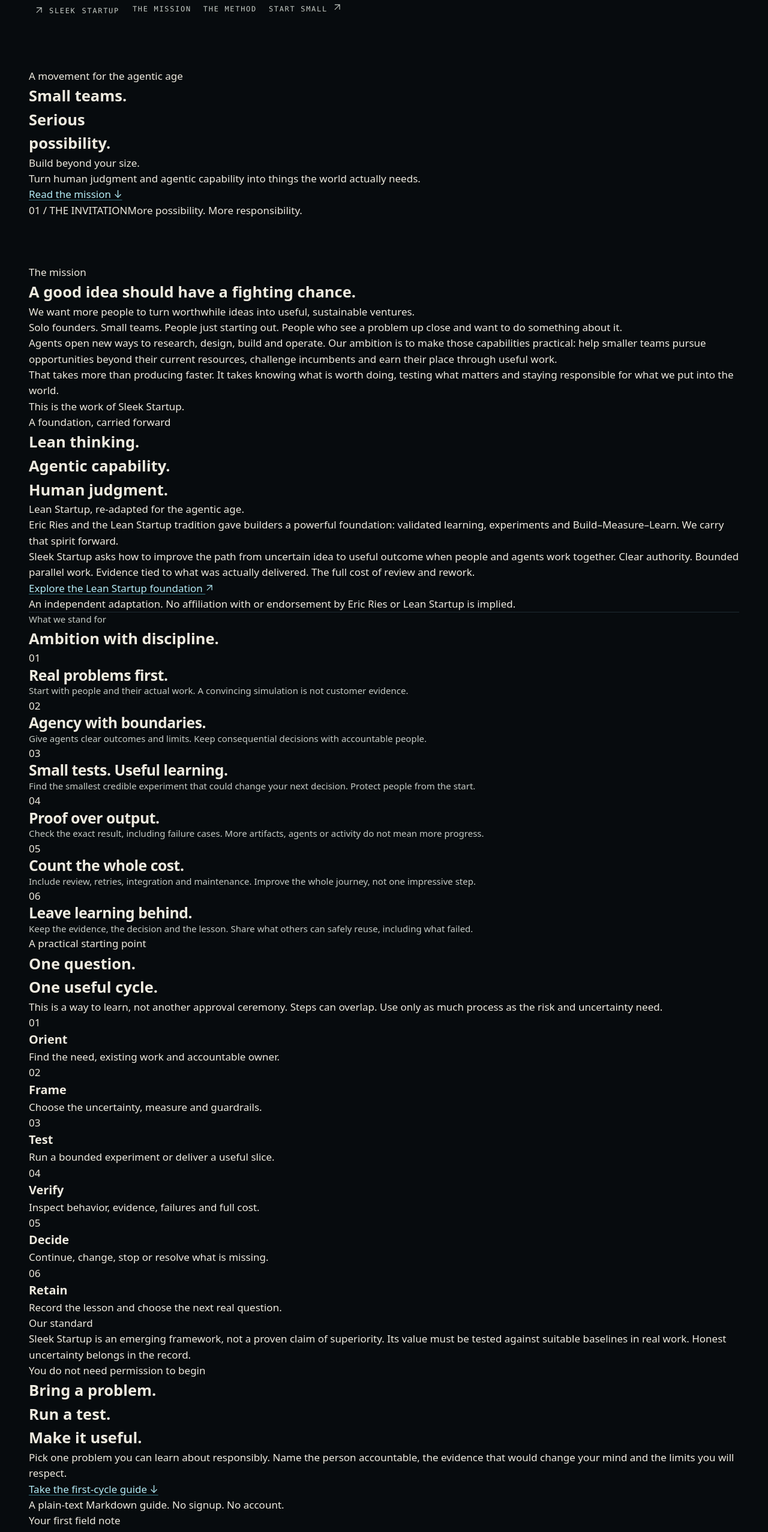
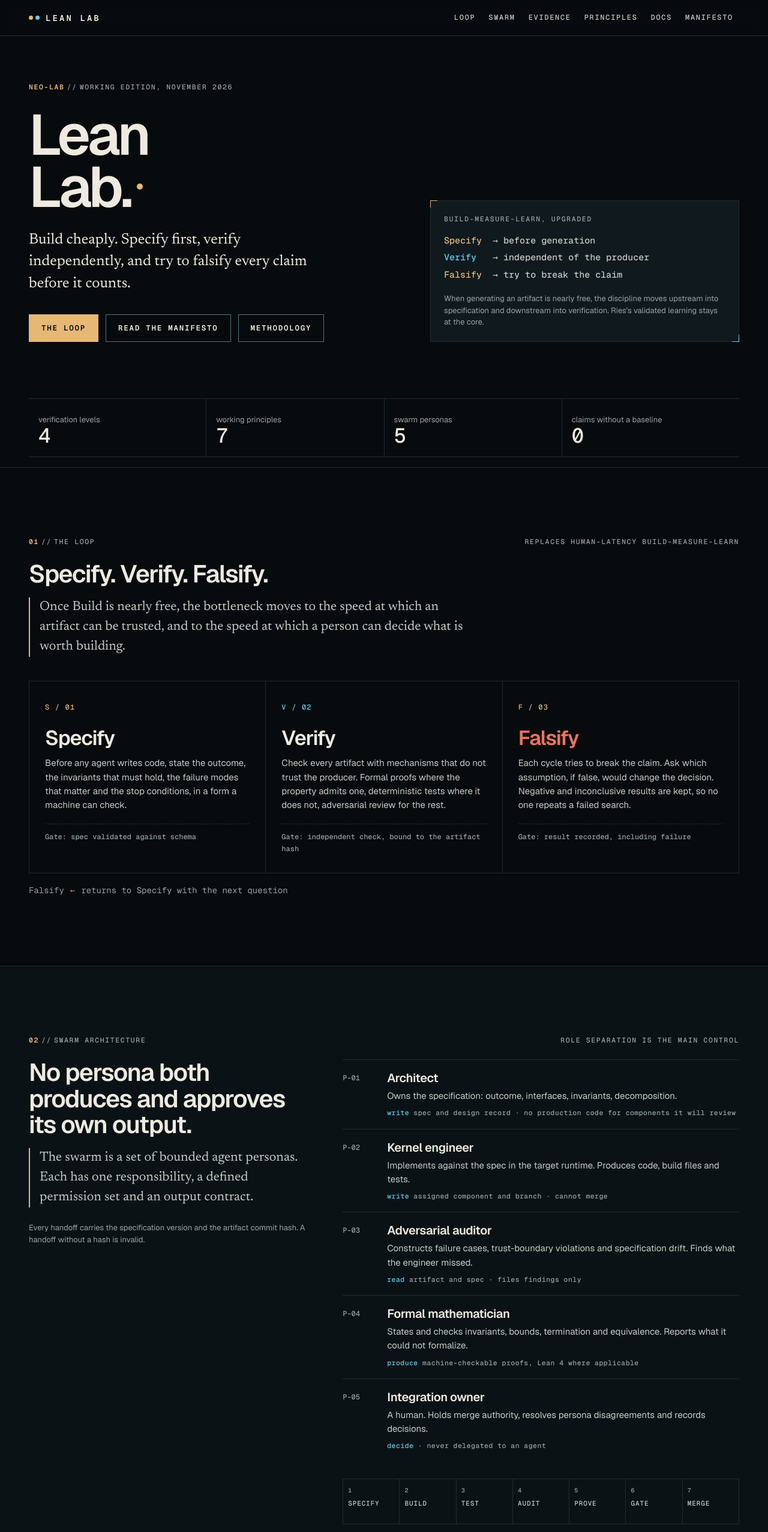
Before and after one commit to aska-digital/lean-lab, a plain HTML site: page site/index.html in a window 1280 px wide. Shown: the top 2554 px of the page at 60% size. Drawn offline with nearby package versions, Linux system fonts and the light colour scheme.

Commit message:
site: rebuild home page as Lean Lab; Specify-Verify-Falsify loop, swarm architecture, verification ladder

```diff
--- a/site/index.html
+++ b/site/index.html
@@ -1,24 +1,179 @@
 <!doctype html>
 <html lang="en">
 <head>
-<meta charset="utf-8"><meta name="viewport" content="width=device-width, initial-scale=1">
-<title>Sleek Startup · Build beyond your size</title>
-<meta name="description" content="A movement for founders and small teams building with agents. Lean Startup, re-adapted for the agentic age: real problems, bounded experiments, useful outcomes.">
-<meta name="theme-color" content="#f4f1e9">
-<meta property="og:title" content="Sleek Startup · Build beyond your size"><meta property="og:description" content="Small teams. Serious possibility. A movement to turn agentic capability into useful, responsible outcomes."><meta property="og:type" content="website">
-<link rel="icon" href="favicon.svg" type="image/svg+xml"><link rel="stylesheet" href="styles.css">
+<meta charset="utf-8">
+<meta name="viewport" content="width=device-width, initial-scale=1">
+<title>Lean Lab · Specify, verify, falsify</title>
+<meta name="description" content="Lean Lab is the Neo-Lab doctrine for small teams building with agents: Specify, Verify, Falsify, with formal proof as the strongest evidence. Working edition for review.">
+<meta name="theme-color" content="#070b0e">
+<meta property="og:type" content="website">
+<meta property="og:title" content="Lean Lab · Specify, verify, falsify">
+<meta property="og:description" content="A Neo-Lab doctrine for building with agents: Lean Startup validated learning, with machine-checkable specification and independent verification.">
+<link rel="icon" href="favicon.svg" type="image/svg+xml">
+<link rel="preconnect" href="https://fonts.googleapis.com">
+<link rel="preconnect" href="https://fonts.gstatic.com" crossorigin>
+<link rel="stylesheet" href="https://fonts.googleapis.com/css2?family=Geist:wght@400;500;600;700&family=Geist+Mono:wght@400;500;600&family=Newsreader:ital,wght@0,400;0,500;1,400&display=swap">
+<link rel="stylesheet" href="styles.css">
 </head>
 <body>
 <a class="skip" href="#main">Skip to content</a>
-<header class="nav wrap"><a class="brand" href="#" aria-label="Sleek Startup home"><span class="mark" aria-hidden="true"><svg width="14" height="14" viewBox="0 0 24 24" fill="none" stroke="currentColor" stroke-width="2" aria-hidden="true" focusable="false"><path d="M5 19 19 5M5 5h14v14"/></svg></span>SLEEK<span class="brand-sub">STARTUP</span></a><nav aria-label="Main navigation"><a href="#mission">The mission</a><a href="#method">The method</a><a class="nav-cta" href="#start">Start small <span aria-hidden="true"><svg width="14" height="14" viewBox="0 0 24 24" fill="none" stroke="currentColor" stroke-width="2" aria-hidden="true" focusable="false"><path d="M5 19 19 5M5 5h14v14"/></svg></span></a></nav></header>
+
+<header class="site-head">
+  <div class="wrap">
+    <a class="brand" href="./" aria-label="Lean Lab home"><span class="pair" aria-hidden="true"><i></i><i></i></span>Lean Lab</a>
+    <nav class="nav" aria-label="Main">
+      <a href="#loop">Loop</a><a href="#swarm">Swarm</a><a href="#ladder">Evidence</a><a href="#principles">Principles</a><a href="#docs">Docs</a>
+      <a class="nav-cta" href="MANIFESTO.md">Manifesto</a>
+    </nav>
+  </div>
+</header>
+
 <main id="main">
-<section class="hero wrap" aria-labelledby="hero-title"><div class="eyebrow"><span class="dot"></span>A movement for the agentic age</div><h1 id="hero-title">Small teams.<br>Serious<br><span class="accent">possibility.</span></h1><div class="hero-bottom"><p>Build beyond your size.<br>Turn human judgment and agentic capability into things the world actually needs.</p><a class="button" href="#mission">Read the mission <span aria-hidden="true">↓</span></a></div><div class="hero-note"><span>01 / THE INVITATION</span><span>More possibility. More responsibility.</span></div></section>
-<section class="mission dark" id="mission"><div class="wrap mission-grid"><div><p class="eyebrow">The mission</p><h2>A good idea should have a fighting chance.</h2></div><div class="mission-copy"><p class="lead">We want more people to turn worthwhile ideas into useful, sustainable ventures.</p><p>Solo founders. Small teams. People just starting out. People who see a problem up close and want to do something about it.</p><p>Agents open new ways to research, design, build and operate. Our ambition is to make those capabilities practical: help smaller teams pursue opportunities beyond their current resources, challenge incumbents and earn their place through useful work.</p><p>That takes more than producing faster. It takes knowing what is worth doing, testing what matters and staying responsible for what we put into the world.</p><p class="mission-signoff">This is the work of Sleek Startup.</p></div></div></section>
-<section class="wrap inheritance" aria-labelledby="inheritance-title"><p class="eyebrow">A foundation, carried forward</p><div class="split"><h2 id="inheritance-title">Lean thinking.<br>Agentic capability.<br>Human judgment.</h2><div><p class="lead">Lean Startup, re-adapted for the agentic age.</p><p>Eric Ries and the Lean Startup tradition gave builders a powerful foundation: validated learning, experiments and Build–Measure–Learn. We carry that spirit forward.</p><p>Sleek Startup asks how to improve the path from uncertain idea to useful outcome when people and agents work together. Clear authority. Bounded parallel work. Evidence tied to what was actually delivered. The full cost of review and rework.</p><a class="text-link" href="https://theleanstartup.com/principles">Explore the Lean Startup foundation <span aria-hidden="true"><svg width="14" height="14" viewBox="0 0 24 24" fill="none" stroke="currentColor" stroke-width="2" aria-hidden="true" focusable="false"><path d="M5 19 19 5M5 5h14v14"/></svg></span></a><p class="fine">An independent adaptation. No affiliation with or endorsement by Eric Ries or Lean Startup is implied.</p></div></div></section>
-<section class="principles wrap" aria-labelledby="principles-title"><div class="section-head"><p class="eyebrow">What we stand for</p><h2 id="principles-title">Ambition with discipline.</h2></div><div class="principle-grid"><article><span class="number">01</span><h3>Real problems first.</h3><p>Start with people and their actual work. A convincing simulation is not customer evidence.</p></article><article><span class="number">02</span><h3>Agency with boundaries.</h3><p>Give agents clear outcomes and limits. Keep consequential decisions with accountable people.</p></article><article><span class="number">03</span><h3>Small tests. Useful learning.</h3><p>Find the smallest credible experiment that could change your next decision. Protect people from the start.</p></article><article><span class="number">04</span><h3>Proof over output.</h3><p>Check the exact result, including failure cases. More artifacts, agents or activity do not mean more progress.</p></article><article><span class="number">05</span><h3>Count the whole cost.</h3><p>Include review, retries, integration and maintenance. Improve the whole journey, not one impressive step.</p></article><article><span class="number">06</span><h3>Leave learning behind.</h3><p>Keep the evidence, the decision and the lesson. Share what others can safely reuse, including what failed.</p></article></div></section>
-<section class="method" id="method"><div class="wrap"><div class="section-head"><p class="eyebrow">A practical starting point</p><h2>One question.<br>One useful cycle.</h2><p class="intro">This is a way to learn, not another approval ceremony. Steps can overlap. Use only as much process as the risk and uncertainty need.</p></div><ol class="loop"><li><span>01</span><h3>Orient</h3><p>Find the need, existing work and accountable owner.</p></li><li><span>02</span><h3>Frame</h3><p>Choose the uncertainty, measure and guardrails.</p></li><li><span>03</span><h3>Test</h3><p>Run a bounded experiment or deliver a useful slice.</p></li><li><span>04</span><h3>Verify</h3><p>Inspect behavior, evidence, failures and full cost.</p></li><li><span>05</span><h3>Decide</h3><p>Continue, change, stop or resolve what is missing.</p></li><li><span>06</span><h3>Retain</h3><p>Record the lesson and choose the next real question.</p></li></ol><div class="evidence-note"><span class="evidence-label">Our standard</span><p>Sleek Startup is an emerging framework, not a proven claim of superiority. Its value must be tested against suitable baselines in real work. Honest uncertainty belongs in the record.</p></div></div></section>
-<section class="wrap start" id="start"><div><p class="eyebrow">You do not need permission to begin</p><h2>Bring a problem.<br>Run a test.<br><span class="accent">Make it useful.</span></h2><p class="intro">Pick one problem you can learn about responsibly. Name the person accountable, the evidence that would change your mind and the limits you will respect.</p><a class="button" href="first-cycle.md" download>Take the first-cycle guide <span aria-hidden="true">↓</span></a><p class="fine">A plain-text Markdown guide. No signup. No account.</p></div><aside class="field-note"><p class="eyebrow">Your first field note</p><p class="note-title">“We believe that…”</p><ul><li><strong>The problem</strong><span>Who needs something to change?</span></li><li><strong>The test</strong><span>What is the smallest safe way to learn?</span></li><li><strong>The evidence</strong><span>What outcome would change our decision?</span></li><li><strong>The boundary</strong><span>Who decides, and where do we stop?</span></li><li><strong>The lesson</strong><span>What happened, what did it cost, what next?</span></li></ul></aside></section>
-<section class="closing dark"><div class="wrap"><p class="eyebrow">An invitation to build</p><p class="closing-line">The next useful thing<br>could start with you.</p><p>Try the method. Question it. Improve it through real work.<br>Share the lessons you have permission to share.</p><a class="text-link" href="#start">Start your first cycle <span aria-hidden="true"><svg width="14" height="14" viewBox="0 0 24 24" fill="none" stroke="currentColor" stroke-width="2" aria-hidden="true" focusable="false"><path d="M5 19 19 5M5 5h14v14"/></svg></span></a></div></section>
+
+  <!-- HERO -->
+  <section class="hero" aria-labelledby="hero-title">
+    <div class="wrap hero-grid">
+      <div>
+        <p class="label"><b>Neo-Lab</b><i>//</i>Working edition, November 2026</p>
+        <h1 class="display" id="hero-title">Lean<br>Lab<span class="zero" aria-hidden="true">.</span></h1>
+        <p class="promise">Build cheaply. Specify first, verify independently, and try to falsify every claim before it counts.</p>
+        <div class="cta">
+          <a class="btn primary" href="#loop">The loop</a>
+          <a class="btn" href="MANIFESTO.md">Read the manifesto</a>
+          <a class="btn" href="METHODOLOGY.md">Methodology</a>
+        </div>
+      </div>
+      <aside class="frame hero-aside" aria-label="The thesis in one line">
+        <p class="label">Build-Measure-Learn, upgraded</p>
+        <div class="eq" style="margin-top:14px">
+          <div><span class="k">Specify</span> &nbsp;&rarr; before generation</div>
+          <div><span class="d">Verify</span> &nbsp;&nbsp;&rarr; independent of the producer</div>
+          <div><span class="k">Falsify</span> &nbsp;&rarr; try to break the claim</div>
+        </div>
+        <p class="eq-note">When generating an artifact is nearly free, the discipline moves upstream into specification and downstream into verification. Ries's validated learning stays at the core.</p>
+      </aside>
+    </div>
+  </section>
+
+  <!-- STATS -->
+  <section aria-label="Doctrine at a glance">
+    <dl class="wrap stats">
+      <div class="stat"><dt class="k">verification levels</dt><dd class="v" style="margin:0">4</dd></div>
+      <div class="stat"><dt class="k">working principles</dt><dd class="v" style="margin:0">7</dd></div>
+      <div class="stat"><dt class="k">swarm personas</dt><dd class="v" style="margin:0">5</dd></div>
+      <div class="stat"><dt class="k">claims without a baseline</dt><dd class="v" style="margin:0">0</dd></div>
+    </dl>
+  </section>
+
+  <!-- LOOP -->
+  <section class="sec" id="loop" aria-labelledby="loop-h">
+    <div class="wrap">
+      <div class="sec-head"><p class="label"><b>01</b><i>//</i>The loop</p><span class="label">Replaces human-latency Build-Measure-Learn</span></div>
+      <h2 class="h2" id="loop-h">Specify. Verify. Falsify.</h2>
+      <p class="lede">Once Build is nearly free, the bottleneck moves to the speed at which an artifact can be trusted, and to the speed at which a person can decide what is worth building.</p>
+      <div class="svf" style="margin-top:40px">
+        <article>
+          <span class="n">S / 01</span>
+          <h3>Specify</h3>
+          <p>Before any agent writes code, state the outcome, the invariants that must hold, the failure modes that matter and the stop conditions, in a form a machine can check.</p>
+          <p class="gate">Gate: spec validated against schema</p>
+        </article>
+        <article>
+          <span class="n">V / 02</span>
+          <h3>Verify</h3>
+          <p>Check every artifact with mechanisms that do not trust the producer. Formal proofs where the property admits one, deterministic tests where it does not, adversarial review for the rest.</p>
+          <p class="gate">Gate: independent check, bound to the artifact hash</p>
+        </article>
+        <article>
+          <span class="n">F / 03</span>
+          <h3>Falsify</h3>
+          <p>Each cycle tries to break the claim. Ask which assumption, if false, would change the decision. Negative and inconclusive results are kept, so no one repeats a failed search.</p>
+          <p class="gate">Gate: result recorded, including failure</p>
+        </article>
+      </div>
+      <p class="rail"><span>Falsify</span><span class="arrow">&#8592;</span><span>returns to Specify with the next question</span></p>
+    </div>
+  </section>
+
+  <!-- SWARM -->
+  <section class="sec alt" id="swarm" aria-labelledby="swarm-h">
+    <div class="wrap">
+      <div class="sec-head"><p class="label"><b>02</b><i>//</i>Swarm architecture</p><span class="label">Role separation is the main control</span></div>
+      <div class="swarm-grid">
+        <div>
+          <h2 class="h2" id="swarm-h">No persona both produces and approves its own output.</h2>
+          <p class="lede">The swarm is a set of bounded agent personas. Each has one responsibility, a defined permission set and an output contract.</p>
+          <p class="eq-note" style="margin-top:24px">Every handoff carries the specification version and the artifact commit hash. A handoff without a hash is invalid.</p>
+        </div>
+        <div>
+          <div class="persona"><span class="pid">P-01</span><div><h3>Architect</h3><p>Owns the specification: outcome, interfaces, invariants, decomposition.</p><p class="perm"><b>write</b> spec and design record &middot; no production code for components it will review</p></div></div>
+          <div class="persona"><span class="pid">P-02</span><div><h3>Kernel engineer</h3><p>Implements against the spec in the target runtime. Produces code, build files and tests.</p><p class="perm"><b>write</b> assigned component and branch &middot; cannot merge</p></div></div>
+          <div class="persona"><span class="pid">P-03</span><div><h3>Adversarial auditor</h3><p>Constructs failure cases, trust-boundary violations and specification drift. Finds what the engineer missed.</p><p class="perm"><b>read</b> artifact and spec &middot; files findings only</p></div></div>
+          <div class="persona"><span class="pid">P-04</span><div><h3>Formal mathematician</h3><p>States and checks invariants, bounds, termination and equivalence. Reports what it could not formalize.</p><p class="perm"><b>produce</b> machine-checkable proofs, Lean 4 where applicable</p></div></div>
+          <div class="persona"><span class="pid">P-05</span><div><h3>Integration owner</h3><p>A human. Holds merge authority, resolves persona disagreements and records decisions.</p><p class="perm"><b>decide</b> &middot; never delegated to an agent</p></div></div>
+          <ol class="gate-chain" aria-label="Commit pipeline stages">
+            <li><span>1</span>Specify</li><li><span>2</span>Build</li><li><span>3</span>Test</li><li><span>4</span>Audit</li><li><span>5</span>Prove</li><li><span>6</span>Gate</li><li><span>7</span>Merge</li>
+          </ol>
+        </div>
+      </div>
+    </div>
+  </section>
+
+  <!-- EVIDENCE LADDER -->
+  <section class="sec" id="ladder" aria-labelledby="ladder-h">
+    <div class="wrap">
+      <div class="sec-head"><p class="label"><b>03</b><i>//</i>Verification standard</p><span class="label">A claim is accepted only at the level it asserts</span></div>
+      <h2 class="h2" id="ladder-h">Four levels of evidence.</h2>
+      <div class="ladder-grid" style="margin-top:36px">
+        <div class="rung"><span class="lvl">0</span><span class="tag">observed</span><h3>Seen once</h3><p>A behavior was observed. Not evidence of reliability.</p></div>
+        <div class="rung"><span class="lvl">1</span><span class="tag">tested</span><h3>Reproducible test</h3><p>A reproducible test passes at a recorded commit, with stated coverage.</p></div>
+        <div class="rung"><span class="lvl">2</span><span class="tag">audited</span><h3>Attempted falsification</h3><p>An independent persona tried to break the claim. Attempts and outcomes are recorded.</p></div>
+        <div class="rung"><span class="lvl">3</span><span class="tag">proven</span><h3>Machine-checked</h3><p>A proof, Lean 4 where applicable, covers the stated property under stated assumptions.</p></div>
+      </div>
+      <p class="eq-note" style="margin-top:20px">A test pass is never described as proof of a property it did not check.</p>
+    </div>
+  </section>
+
+  <!-- PRINCIPLES -->
+  <section class="sec alt" id="principles" aria-labelledby="principles-h">
+    <div class="wrap">
+      <div class="sec-head"><p class="label"><b>04</b><i>//</i>Principles</p><span class="label">P1 to P7</span></div>
+      <h2 class="h2" id="principles-h">Seven working rules.</h2>
+      <ol class="principles" style="margin-top:36px">
+        <li><span class="pn">P1</span><h3>Specification precedes generation.</h3><p>No agent produces an artifact without a written, checkable statement of what it must and must not do.</p></li>
+        <li><span class="pn">P2</span><h3>Trust is not delegated to the producer.</h3><p>Independent checks run in an environment the producer cannot alter.</p></li>
+        <li><span class="pn">P3</span><h3>Determinism is a feature.</h3><p>Same inputs, same outputs. Non-determinism is a defect to isolate and explain.</p></li>
+        <li><span class="pn">P4</span><h3>Invariants beat heuristics.</h3><p>Where an invariant can be stated, check it. Heuristics are labelled as such.</p></li>
+        <li><span class="pn">P5</span><h3>Authority stays with a named human.</h3><p>Agents act within bounded permissions. Consequential and irreversible actions need a recorded human decision.</p></li>
+        <li><span class="pn">P6</span><h3>Cost includes checking.</h3><p>Production, review, verification, repair and maintenance all count toward the true cost.</p></li>
+        <li><span class="pn">P7</span><h3>Sovereignty over the stack.</h3><p>For high-assurance work, control the hardware, runtime and trust boundaries. Document any opaque dependency.</p></li>
+      </ol>
+    </div>
+  </section>
+
+  <!-- DOCS -->
+  <section class="sec" id="docs" aria-labelledby="docs-h">
+    <div class="wrap">
+      <div class="sec-head"><p class="label"><b>05</b><i>//</i>Read the record</p></div>
+      <h2 class="h2" id="docs-h">Start with the manifesto, then the methodology.</h2>
+      <nav class="doc-links" aria-label="Documents" style="margin-top:36px">
+        <a href="MANIFESTO.md"><span>01 · doctrine</span><strong>Manifesto</strong></a>
+        <a href="METHODOLOGY.md"><span>02 · operating manual</span><strong>Methodology</strong></a>
+        <a href="FRAMEWORK.md"><span>03 · principles and loop</span><strong>Framework</strong></a>
+        <a href="FIELD-GUIDE.md"><span>04 · run a cycle</span><strong>Field guide</strong></a>
+        <a href="PRACTICE-INVENTORY.md"><span>05 · check before you start</span><strong>Practice inventory</strong></a>
+        <a href="SOURCES.md"><span>06 · attribution</span><strong>Sources</strong></a>
+      </nav>
+      <p class="eq-note" style="margin-top:20px">Lean Lab is an independent adaptation. No affiliation with or endorsement by Eric Ries or Lean Startup is implied. Working edition, not a validated claim of superiority.</p>
+    </div>
+  </section>
+
 </main>
-<footer class="wrap footer"><a class="brand" href="#">SLEEK<span class="brand-sub">STARTUP</span></a><p>An emerging movement for the agentic age.<br>Working edition · November 2026</p><a href="https://askaconsult.com">An ASKA initiative <span aria-hidden="true"><svg width="14" height="14" viewBox="0 0 24 24" fill="none" stroke="currentColor" stroke-width="2" aria-hidden="true" focusable="false"><path d="M5 19 19 5M5 5h14v14"/></svg></span></a></footer>
-</body></html>
+
+<footer class="wrap footer">
+  <a class="brand" href="./"><span class="pair" aria-hidden="true"><i></i><i></i></span>Lean Lab</a>
+  <p>Specify, verify, falsify.<br>Working edition · November 2026</p>
+  <a href="https://askaconsult.com">An ASKA initiative</a>
+</footer>
+</body>
+</html>
```
